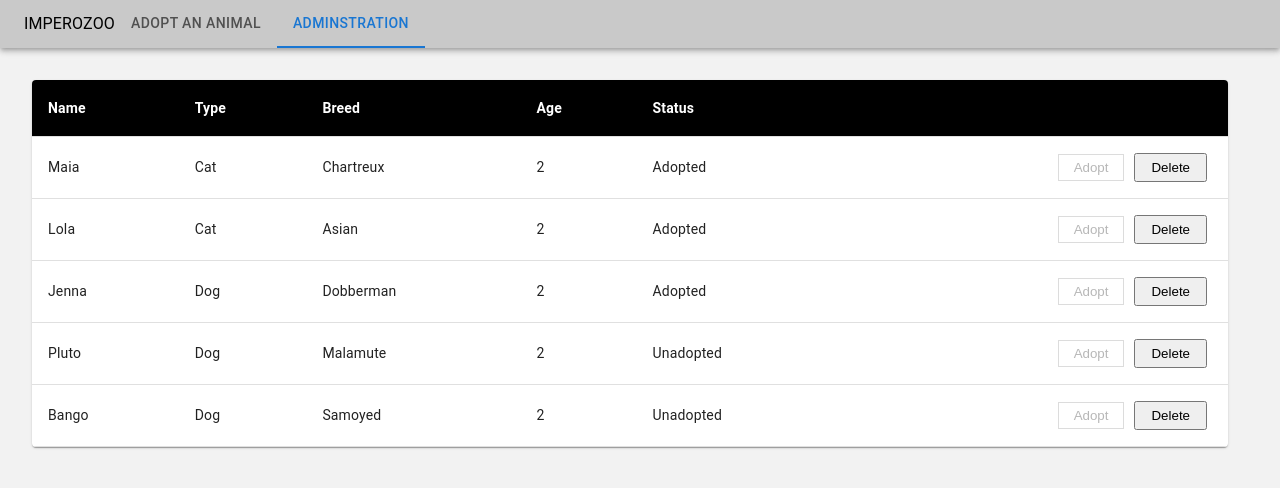
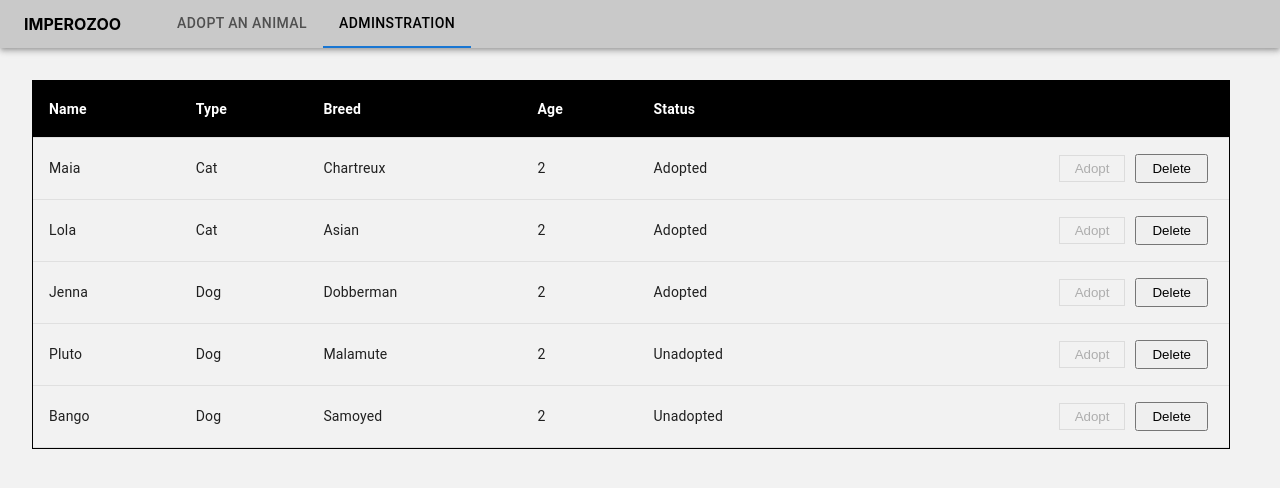
Before and after one commit to MohammadSaad1/Animal-Adoption, a React (Create React App) app: page /adminstration in a window 1280 px wide. Shown: the top 488 px of the page. Built offline with nearby package versions, Linux system fonts and the light colour scheme; data requests are answered from the project's data file.

Commit message:
Doing app bar

```diff
--- a/src/components/animal-tabel/AnimalTabel.scss
+++ b/src/components/animal-tabel/AnimalTabel.scss
@@ -1,4 +1,6 @@
 .table-container {
+    border: 1px solid black ;
+
     &__table {
         &-head {
             background: black;
--- a/src/components/animal-tabel/AnimalTabel.tsx
+++ b/src/components/animal-tabel/AnimalTabel.tsx
@@ -66,7 +66,7 @@ class AnimalTabel extends React.Component<AnimalTabelProps, AnimalTabelState> {
         )
 
         return (
-            <TableContainer className='table-container' component={Paper}>
+            <TableContainer className='table-container'>
                 <Table>
                     <TableHead className='table-container__table-head' >
                         <TableRow>
--- a/src/components/app-bar/AppBar.scss
+++ b/src/components/app-bar/AppBar.scss
@@ -1,7 +1,22 @@
 .app-bar{
+
+    //All these could be changed with material uis theme feature
+    //and that way avoid !important tag
+
     &__component {
         background-color: #c9c9c9 !important;
         color: black !important;
+
+        &_tab {
+            color: black !important;
+            text-transform: none !important;
+        }
+
+        &-title{
+            font-weight: 700;
+            margin-right: 40px;
+            padding: 10px 0px;
+        }
     }
     &__children {
         padding:32px;
--- a/src/components/app-bar/AppBar.tsx
+++ b/src/components/app-bar/AppBar.tsx
@@ -25,18 +25,25 @@ class AppBar extends Component<AppBarProps, AppBarState> {
       <Grid className="app-bar">
         <AppBarComponent className="app-bar__component" position="relative">
           <Toolbar variant="dense">
-            <Typography>IMPEROZOO</Typography>
-            <Tabs value={this.props.location.pathname}>
+            <Box className='app-bar__component-title'>
+              <Typography variant='inherit'>
+                IMPEROZOO
+              </Typography>
+            </Box>
+            <Tabs textColor='inherit' value={this.props.location.pathname}>
               <Tab
+                className='app-bar__component-tab'
                 component={Link}
                 to='/'
+                value="/"
                 label="Adopt an animal"
-                value={0} />
+              />
               <Tab
+                className='app-bar__component-tab'
                 component={Link}
-                to="/adminstration"
                 label="Adminstration"
                 value="/adminstration"
+                to="/adminstration"
               />
             </Tabs>
           </Toolbar>
```
